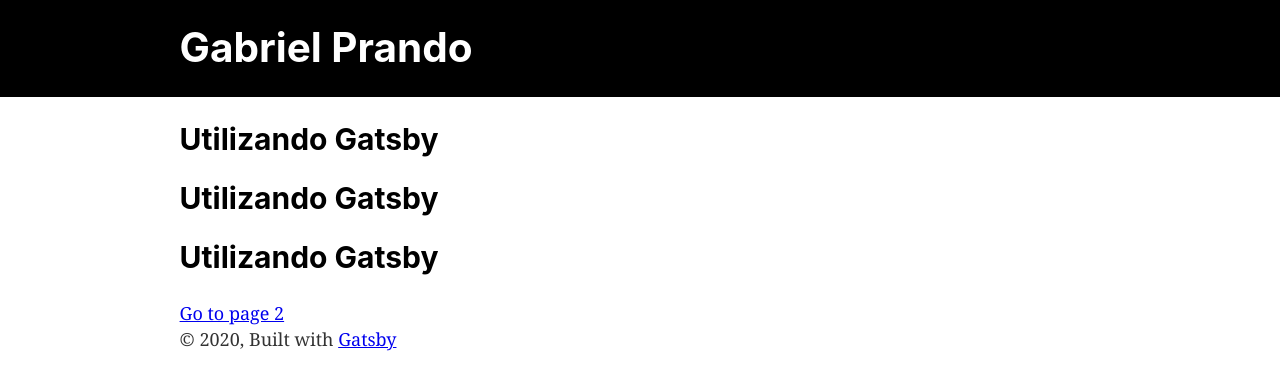
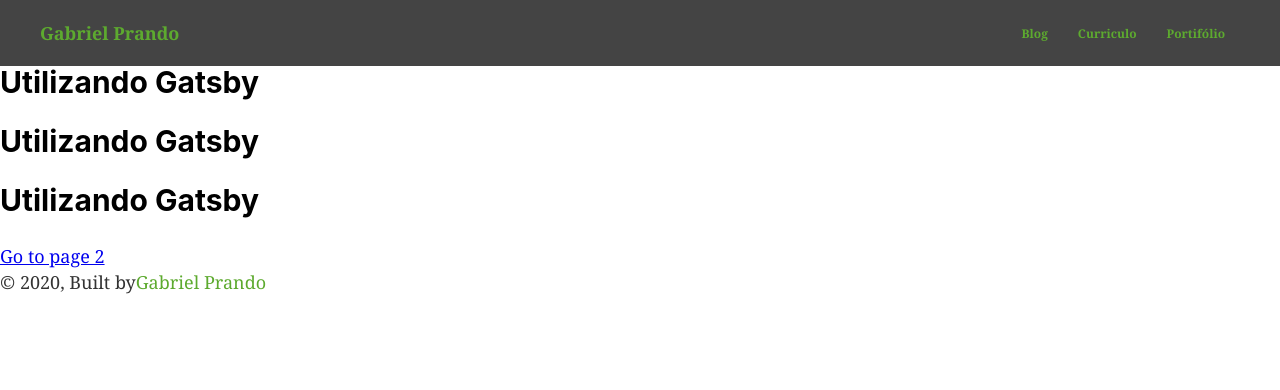
Before and after one commit to gprando/me, a Gatsby site: page / in a window 1280 px wide. Built offline with nearby package versions, Linux system fonts and the light colour scheme; Gatsby itself is replaced by a stand-in of ours.

Commit message:
add styled layout

```diff
--- a/package.json
+++ b/package.json
@@ -16,6 +16,7 @@
     "gatsby-source-filesystem": "^2.3.1",
     "gatsby-transformer-remark": "^2.8.7",
     "gatsby-transformer-sharp": "^2.5.1",
+    "polished": "^3.6.2",
     "prop-types": "^15.7.2",
     "react": "^16.12.0",
     "react-dom": "^16.12.0",
--- /dev/null
+++ b/src/components/footer.js
@@ -0,0 +1,16 @@
+
+import PropTypes from "prop-types"
+import React from "react"
+
+import { Foot } from './styles';
+
+
+const Footer = () => (
+  <Foot >
+    © {new Date().getFullYear()}, Built by
+    {` `}
+    <a href="/"> Gabriel Prando</a>
+  </Foot>
+)
+
+export default Footer
--- a/src/components/header.js
+++ b/src/components/header.js
@@ -2,34 +2,22 @@ import { Link } from "gatsby"
 import PropTypes from "prop-types"
 import React from "react"
 
-const Header = ({ siteTitle }) => (
-  <header
-    style={{
-      background: `#000`,
-      marginBottom: `1.45rem`,
-    }}
-  >
-    <div
-      style={{
-        margin: `0 auto`,
-        maxWidth: 960,
-        padding: `1.45rem 1.0875rem`,
-      }}
-    >
-      <h1 style={{ margin: 0 }}>
-        <Link
-          to="/"
-          style={{
-            color: `white`,
-            textDecoration: `none`,
-          }}
-        >
-          {siteTitle}
+import { Container, Content, Links } from './styles';
 
-        </Link>
-      </h1>
-    </div>
-  </header>
+
+const Header = () => (
+  <Container>
+    <Content>
+      <nav>
+        <Link to="/">Gabriel Prando</Link>
+      </nav>
+      <Links>
+        <Link to="/blog">Blog</Link>
+        <Link to="/curriculo">Curriculo</Link>
+        <Link to="/portifólio">Portifólio</Link>
+      </Links>
+    </Content>
+  </Container>
 )
 
 Header.propTypes = {
--- a/src/components/layout.js
+++ b/src/components/layout.js
@@ -1,15 +1,9 @@
-/**
- * Layout component that queries for data
- * with Gatsby's useStaticQuery component
- *
- * See: https://www.gatsbyjs.org/docs/use-static-query/
- */
-
 import React from "react"
 import PropTypes from "prop-types"
 import { useStaticQuery, graphql } from "gatsby"
 
 import Header from "./header"
+import Footer from "./footer"
 import "./layout.css"
 
 const Layout = ({ children }) => {
@@ -26,21 +20,10 @@ const Layout = ({ children }) => {
   return (
     <>
       <Header siteTitle={data.site.siteMetadata.title} />
-      <div
-        style={{
-          margin: `0 auto`,
-          maxWidth: 960,
-          padding: `0 1.0875rem 1.45rem`,
-        }}
-      >
-        <main>{children}</main>
-        <footer>
-          © {new Date().getFullYear()}, Built with
-          {` `}
-          <a href="https://www.gatsbyjs.org">Gatsby</a>
-        </footer>
-      </div>
+      <main>{children}</main>
+      <Footer />
     </>
+
   )
 }
 
--- /dev/null
+++ b/src/components/styles.js
@@ -0,0 +1,65 @@
+import styled from 'styled-components';
+import { darken } from 'polished';
+
+export const Container = styled.div`
+  background: #444;
+  padding: 0 30px;
+`;
+
+export const Content = styled.div`
+  height: 66px;
+  max-width: 1200px;
+  margin: 0 auto;
+  display: flex;
+  justify-content: space-between;
+  align-items: center;
+
+  nav {
+    a {
+    text-decoration:none;
+    color: #5daa2f;
+    font-weight: bold;
+  }
+  }
+
+  img {
+    height: 48px;
+  }
+
+  aside {
+    display: flex;
+    align-items: center;
+  }
+`;
+
+export const Links = styled.div`
+  a {
+    text-decoration: none;
+    padding: 10px 15px;
+    font-size: 30px;
+    font-weight: bold;
+    margin-top: 2px;
+    font-size: 12px;
+    color: #5daa2f;
+    transition: background 0.2s;
+
+    &:hover {
+      border-radius: 4px;
+      background: ${darken(-0.2, '#5daa2f')};
+      color: #000;
+    }
+  }
+`;
+
+export const Foot = styled.footer`
+  display: flex;
+  position: relative;
+  bottom: 0;
+  margin: 0 auto;
+
+
+  a {
+    text-decoration: none;
+    color: #5daa2f;
+  }
+`;
```
Also changed, not shown: src/pages/blog.js (added, +61 -0 lines), src/pages/curriculo.js (added, +14 -0 lines), src/pages/page-2.tsx (deleted, +0 -17 lines), src/pages/portifólio.js (added, +14 -0 lines), 1 other file.
